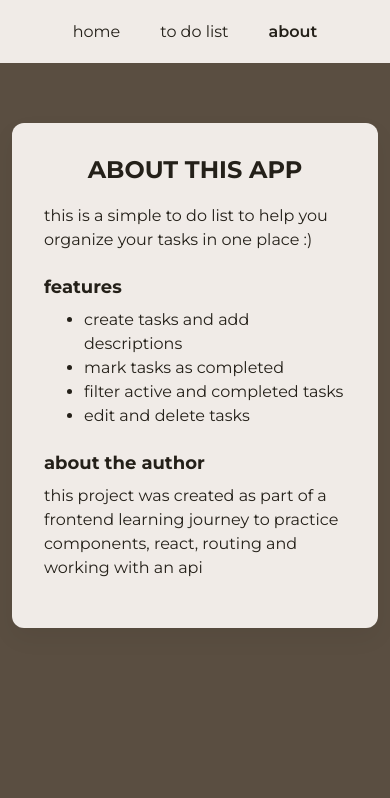
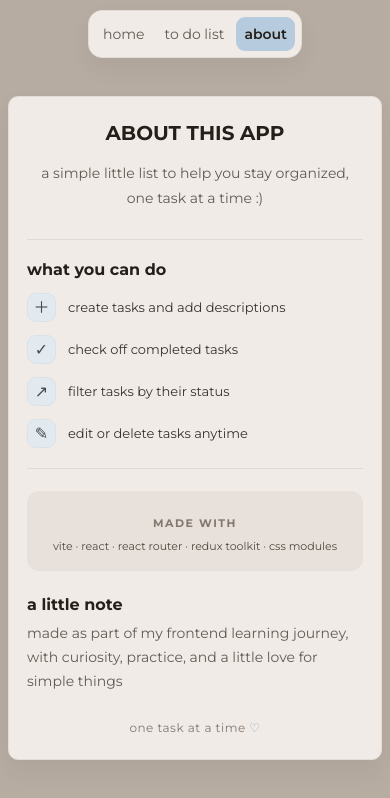
Before and after one commit to fendiana/react-homework, a React (Vite) app in the folder vite-homework/: page /about in a window 390 px wide. Shown: the top 798 px of the page. Built offline with nearby package versions, Linux system fonts and the light colour scheme; data requests are answered from the project's data file.

Commit message:
Update styles, responsiveness and favicon

```diff
--- a/vite-homework/index.html
+++ b/vite-homework/index.html
@@ -2,9 +2,7 @@
 <html lang="en">
   <head>
     <meta charset="UTF-8" />
-    <link rel="icon" type="image/svg+xml" href="/favicon.svg" />
-    <link rel="preconnect" href="https://fonts.googleapis.com" />
-    <link rel="preconnect" href="https://fonts.gstatic.com" crossorigin />
+    <link rel="icon" type="image/svg+xml" href="/favicon-tick.svg" />
     <link rel="preconnect" href="https://fonts.googleapis.com" />
     <link rel="preconnect" href="https://fonts.gstatic.com" crossorigin />
     <link
@@ -12,7 +10,7 @@
       rel="stylesheet"
     />
     <meta name="viewport" content="width=device-width, initial-scale=1.0" />
-    <title>vite-homework-todo</title>
+    <title>my little to do list</title>
   </head>
   <body>
     <div id="root"></div>
--- a/vite-homework/src/TodoComponents/ListComponent.jsx
+++ b/vite-homework/src/TodoComponents/ListComponent.jsx
@@ -47,7 +47,7 @@ const ListComponent = () => {
 
       navigate("/error-page", {
         replace: true,
-        satte: {
+        state: {
           message: result.payload?.message ?? "Failed to load :(",
         },
       });
@@ -86,7 +86,7 @@ const ListComponent = () => {
 
     const result = await dispatch(addTodo(todoData));
 
-    if (addTodo.fullfiled.match(result)) {
+    if (addTodo.fulfilled.match(result)) {
       setShowForm(false);
       dispatch(clearTodoErrors());
       return true;
--- a/vite-homework/src/TodoComponents/ListItemComponent.jsx
+++ b/vite-homework/src/TodoComponents/ListItemComponent.jsx
@@ -13,7 +13,11 @@ const ListItemComponent = ({
   return (
     <li className={styles.listItem}>
       <div className={styles.listItemText}>
-        <p className={completed ? styles.completed : ""}>{item}</p>
+        <p
+          className={`${styles.todoText} ${completed ? styles.completed : ""}`}
+        >
+          {item}
+        </p>
         {description && (
           <p
             className={`${styles.todoDescription} ${completed ? styles.completed : ""}`}
--- a/vite-homework/src/components/Loader.module.css
+++ b/vite-homework/src/components/Loader.module.css
@@ -46,3 +46,26 @@
     opacity: 1;
   }
 }
+
+@media (max-width: 768px) {
+  .loader {
+    padding: 20px;
+  }
+}
+
+@media (max-width: 480px) {
+  .loader {
+    padding: 16px 8px;
+    gap: 8px;
+    font-size: 12px;
+  }
+
+  .dots {
+    gap: 5px;
+  }
+
+  .dots span {
+    width: 6px;
+    height: 6px;
+  }
+}
--- a/vite-homework/src/index.css
+++ b/vite-homework/src/index.css
@@ -1,7 +1,7 @@
 body {
   margin: 0;
   padding: 0;
-  background-color: #5a4e41;
+  background-color: #b6aca2;
   min-height: 100vh;
   display: flex;
   justify-content: center;
--- a/vite-homework/src/layouts/Layout.module.css
+++ b/vite-homework/src/layouts/Layout.module.css
@@ -5,8 +5,8 @@
 }
 
 .header {
-  padding: 14px 20px;
-  background-color: #f0ebe7;
+  padding: 20px 16px 8px;
+  background-color: transparent;
 }
 
 .navigation {
@@ -14,21 +14,37 @@
   justify-content: center;
   align-items: center;
   flex-wrap: wrap;
-  gap: 12px;
+  gap: 6px;
+  width: fit-content;
+  max-width: 100%;
+  margin: 0 auto;
+  padding: 6px;
+  background-color: #f0ebe7;
+  border: 1px solid #e5dcd5;
+  border-radius: 14px;
+  box-sizing: border-box;
+  box-shadow: 0 10px 25px rgba(0, 0, 0, 0.05);
 }
 
 .navLink {
-  padding: 8px 14px;
-  color: #242019;
-  border-radius: 8px;
+  padding: 9px 14px;
+  color: #625b53;
+  border-radius: 9px;
   text-decoration: none;
+  font-size: 14px;
+  transition:
+    background-color 0.2s ease,
+    color 0.2s ease;
 }
 
 .navLink:hover {
   background-color: #e5dcd5;
+  color: #242019;
 }
 
 .active {
+  background-color: #b6cbde;
+  color: #242019;
   font-weight: 600;
 }
 
@@ -38,3 +54,40 @@
   box-sizing: border-box;
   padding: 20px 12px;
 }
+
+@media (max-width: 768px) {
+  .header {
+    padding: 12px 16px;
+  }
+
+  .navigation {
+    gap: 8px;
+  }
+
+  .navLink {
+    padding: 8px 12px;
+  }
+
+  .mainContent {
+    padding: 16px 12px;
+  }
+}
+
+@media (max-width: 480px) {
+  .header {
+    padding: 10px;
+  }
+
+  .navigation {
+    gap: 4px;
+  }
+
+  .navLink {
+    padding: 8px;
+    font-size: 14px;
+  }
+
+  .mainContent {
+    padding: 12px 8px;
+  }
+}
--- a/vite-homework/src/pages/AboutPage.jsx
+++ b/vite-homework/src/pages/AboutPage.jsx
@@ -2,27 +2,47 @@ import styles from "./Pages.module.css";
 
 const AboutPage = () => {
   return (
-    <section className={styles.page}>
+    <section className={`${styles.page} ${styles.aboutPage}`}>
       <h2 className={styles.title}>about this app</h2>
-      <p className={styles.text}>
-        this is a simple to do list to help you organize your tasks in one place
-        :)
+      <p className={styles.intro}>
+        a simple little list to help you stay organized, one task at a time :)
       </p>
-      <h3 className={styles.subtitle}>features</h3>
-      <ul className={styles.features}>
-        <li>create tasks and add descriptions</li>
-        <li>mark tasks as completed</li>
-        <li>filter active and completed tasks</li>
-        <li>edit and delete tasks</li>
-      </ul>
-      {/* <h3 className={styles.subtitle}>made with</h3>
-      <p className={styles.text}>
-        vite, react, react router, json-server and css modules
-      </p> */}
-      <h3 className={styles.subtitle}>about the author</h3>
-      <p className={styles.text}>
-        this project was created as part of a frontend learning journey to
-        practice components, react, routing and working with an api
+      <div className={styles.featuresSection}>
+        <h3 className={styles.subtitle}>what you can do</h3>
+        <ul className={styles.features}>
+          <li>
+            <span className={styles.featureIcon}>＋</span>
+            <span>create tasks and add descriptions</span>
+          </li>
+          <li>
+            <span className={styles.featureIcon}>✓</span>
+            <span>check off completed tasks</span>
+          </li>
+          <li>
+            <span className={styles.featureIcon}>↗</span>
+            <span>filter tasks by their status</span>
+          </li>
+          <li>
+            <span className={styles.featureIcon}>✎</span>
+            <span>edit or delete tasks anytime</span>
+          </li>
+        </ul>
+      </div>
+      <div className={styles.madeWith}>
+        <h3 className={styles.madeWithLabel}>made with</h3>
+        <p className={styles.text}>
+          vite · react · react router · redux toolkit · css modules
+        </p>
+      </div>
+      <div className={styles.authorSection}>
+        <h3 className={styles.subtitle}>a little note</h3>
+        <p className={styles.text}>
+          made as part of my frontend learning journey, with curiosity,
+          practice, and a little love for simple things
+        </p>
+      </div>
+      <p className={styles.aboutFooter}>
+        one task at a time <span>♡</span>
       </p>
     </section>
   );
--- a/vite-homework/src/pages/Pages.module.css
+++ b/vite-homework/src/pages/Pages.module.css
@@ -1,3 +1,4 @@
+/* Shared styles */
 .page {
   max-width: 440px;
   width: 100%;
@@ -5,6 +6,7 @@
   padding: 32px;
   background-color: #f0ebe7;
   color: #242019;
+  border: 1px solid #e5dcd5;
   border-radius: 12px;
   box-sizing: border-box;
   box-shadow: 0 10px 25px rgba(0, 0, 0, 0.05);
@@ -27,8 +29,7 @@
   line-height: 1.5;
 }
 
-.text,
-.features {
+.text {
   margin-top: 0;
   line-height: 1.5;
 }
@@ -37,13 +38,254 @@
   display: block;
   width: fit-content;
   margin: 24px auto 0;
-  padding: 8px 18px;
+  padding: 10px 18px;
   border-radius: 10px;
   background-color: #b6cbde;
   color: #242019;
   text-decoration: none;
+  cursor: pointer;
+  transition:
+    background-color 0.2s ease,
+    transform 0.2s ease;
 }
 
 .primaryLink:hover {
   background-color: #a2c0dd;
+  transform: translateY(-1px);
 }
+
+/* Home page */
+.homePage {
+  text-align: center;
+}
+
+.homePage .title {
+  margin-bottom: 18px;
+  line-height: 1.3;
+}
+
+.homeDescription {
+  max-width: 340px;
+  margin: 0 auto;
+  color: #625b53;
+  font-size: 15px;
+  line-height: 1.8;
+}
+
+.homeIllustration {
+  display: block;
+  width: 260px;
+  max-width: 100%;
+  height: auto;
+  margin: 40px auto;
+  object-fit: contain;
+}
+
+.homeFooter {
+  margin: 22px 0 0;
+  color: #958a80;
+  font-size: 11px;
+  letter-spacing: 0.4px;
+}
+
+/* About page */
+.aboutPage {
+  text-align: center;
+}
+
+.intro {
+  max-width: 340px;
+  margin: 14px auto 28px;
+  color: #625b53;
+  font-size: 15px;
+  line-height: 1.8;
+}
+
+.featuresSection {
+  padding: 20px 0;
+  border-top: 1px solid #e2d9d2;
+  border-bottom: 1px solid #e2d9d2;
+  text-align: left;
+}
+
+.featuresSection .subtitle {
+  margin: 0 0 14px;
+  font-size: 16px;
+}
+
+.features {
+  display: flex;
+  flex-direction: column;
+  gap: 13px;
+  margin: 0;
+  padding: 0;
+  list-style: none;
+}
+
+.features li {
+  display: flex;
+  align-items: center;
+  gap: 12px;
+  color: #39332d;
+  font-size: 14px;
+  line-height: 1.5;
+}
+
+.featureIcon {
+  display: flex;
+  flex-shrink: 0;
+  align-items: center;
+  justify-content: center;
+  width: 27px;
+  height: 27px;
+  border: 1px solid #d8e2e9;
+  border-radius: 9px;
+  background-color: #e2eaf0;
+  color: #454b50;
+  font-size: 16px;
+}
+
+.madeWith {
+  margin-top: 22px;
+  padding: 14px;
+  border-radius: 12px;
+  background-color: #e8e0da;
+}
+
+.madeWithLabel {
+  display: block;
+  margin-bottom: 7px;
+  color: #82786f;
+  font-size: 11px;
+  letter-spacing: 1.5px;
+  text-transform: uppercase;
+}
+
+.madeWith p {
+  margin: 0;
+  color: #514940;
+  font-size: 12px;
+  line-height: 1.8;
+  overflow-wrap: anywhere;
+}
+
+.authorSection {
+  margin-top: 24px;
+  text-align: left;
+}
+
+.authorSection .subtitle {
+  margin: 0 0 8px;
+  font-size: 16px;
+}
+
+.authorSection .text {
+  margin: 0;
+  color: #625b53;
+  font-size: 14px;
+  line-height: 1.7;
+}
+
+.aboutFooter {
+  margin: 26px 0 0;
+  color: #82786f;
+  font-size: 12px;
+  letter-spacing: 0.5px;
+}
+
+.aboutFooter span {
+  color: #8caac1;
+}
+
+@media (max-width: 768px) {
+  .page {
+    max-width: 420px;
+    margin: 28px auto;
+    padding: 28px 24px;
+  }
+
+  .title {
+    font-size: 22px;
+  }
+
+  .subtitle {
+    font-size: 17px;
+  }
+}
+
+@media (max-width: 480px) {
+  .page {
+    max-width: 100%;
+    margin: 16px auto;
+    padding: 20px;
+    border-radius: 10px;
+  }
+
+  .title {
+    margin-bottom: 16px;
+    font-size: 20px;
+  }
+
+  .subtitle {
+    margin-top: 20px;
+    font-size: 16px;
+  }
+
+  .welcomeText {
+    font-size: 14px;
+    line-height: 1.7;
+  }
+
+  .text {
+    font-size: 14px;
+    line-height: 1.7;
+  }
+
+  .primaryLink {
+    margin-top: 20px;
+    padding: 8px 14px;
+    font-size: 14px;
+    text-align: center;
+  }
+
+  /* Home page */
+  .homePage {
+    padding: 24px 20px;
+  }
+
+  .homePage .title {
+    font-size: 20px;
+    line-height: 1.4;
+  }
+
+  .homeDescription {
+    font-size: 14px;
+    line-height: 1.7;
+  }
+
+  .homeIllustration {
+    width: 130px;
+    margin-bottom: 16px;
+  }
+
+  .homePage .primaryLink {
+    margin-top: 22px;
+  }
+
+  /* About page */
+  .aboutPage {
+    padding: 24px 18px;
+  }
+
+  .intro {
+    font-size: 14px;
+  }
+
+  .features li {
+    font-size: 13px;
+  }
+
+  .madeWith p {
+    font-size: 11px;
+  }
+}
```
Also changed, not shown: vite-homework/src/TodoComponents/ListComponent.module.css (+87 -2 lines), vite-homework/src/TodoComponents/ListItemComponent.module.css (+60 -7 lines), vite-homework/src/pages/HomePage.jsx (+12 -9 lines), vite-homework/public/favicon-tick.svg (added), vite-homework/src/assets/home-page-note-list.png (added).
